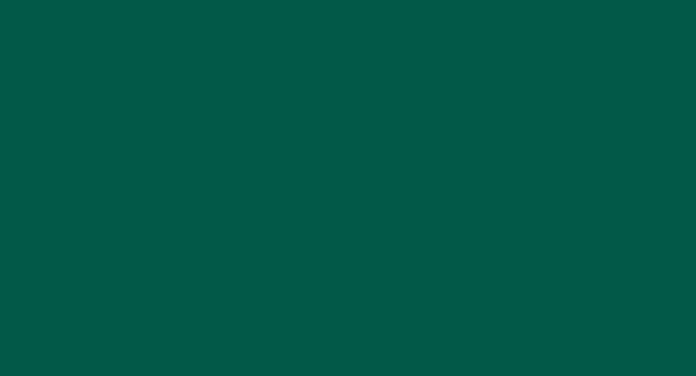
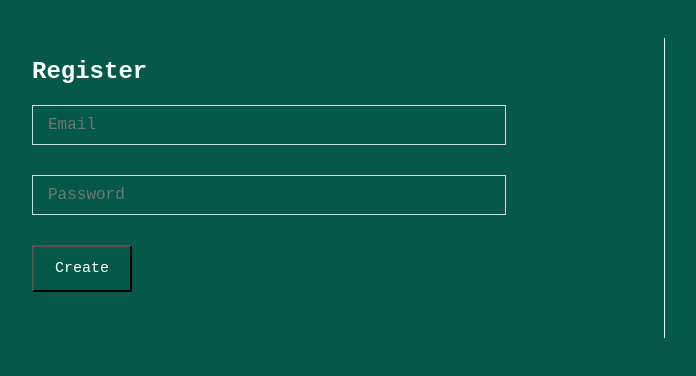
Before and after one commit to aktn/Productive-App-Angular-, an Angular app: page /register in a window 1280 px wide. Before the commit this address led to /. Shown: the part 112-488 px from the top of the page, without its empty margins (26-722 px from the left). Built offline with nearby package versions, Linux system fonts and the light colour scheme.

Commit message:
Content projecting auth form structure

```diff
--- /dev/null
+++ b/src/auth/auth.module.ts
@@ -0,0 +1,18 @@
+import { SharedModule } from "./shared/shared.module";
+import { CommonModule } from "@angular/common";
+import { NgModule } from "@angular/core";
+import { RouterModule, Routes } from "@angular/router";
+
+export const ROUTES: Routes = [
+  { path: "login", loadChildren: "./login/login.module#LoginModule" },
+  {
+    path: "register",
+    loadChildren: "./register/register.module#RegisterModule"
+  }
+];
+
+@NgModule({
+  imports: [CommonModule, SharedModule, RouterModule.forChild(ROUTES)],
+  declarations: []
+})
+export class AuthModule {}
--- /dev/null
+++ b/src/auth/login/login.component.ts
@@ -0,0 +1,18 @@
+import { FormGroup } from "@angular/forms";
+import { Component } from "@angular/core";
+
+@Component({
+  selector: "login",
+  styleUrls: ["login.component.scss"],
+  template: `
+    <auth-form (submit)="createUser($event)">
+      <h2>Login</h2>
+      <button type="submit">Sign In</button>
+    </auth-form>
+  `
+})
+export class LoginComponent {
+  createUser(event: FormGroup) {
+    console.log(event);
+  }
+}
--- /dev/null
+++ b/src/auth/login/login.module.ts
@@ -0,0 +1,13 @@
+import { SharedModule } from "./../shared/shared.module";
+import { CommonModule } from "@angular/common";
+import { NgModule } from "@angular/core";
+import { RouterModule, Routes } from "@angular/router";
+import { LoginComponent } from "./login.component";
+
+export const ROUTES: Routes = [{ path: "", component: LoginComponent }];
+
+@NgModule({
+  imports: [CommonModule, RouterModule.forChild(ROUTES), SharedModule],
+  declarations: [LoginComponent]
+})
+export class LoginModule {}
--- /dev/null
+++ b/src/auth/register/register.component.ts
@@ -0,0 +1,18 @@
+import { FormGroup } from "@angular/forms";
+import { Component } from "@angular/core";
+
+@Component({
+  selector: "register",
+  styleUrls: ["register.component.scss"],
+  template: `
+    <auth-form (submit)="createUser($event)">
+      <h2>Register</h2>
+      <button type="submit">Create</button>
+    </auth-form>
+  `
+})
+export class RegisterComponent {
+  createUser(event: FormGroup) {
+    console.log(event);
+  }
+}
--- /dev/null
+++ b/src/auth/register/register.module.ts
@@ -0,0 +1,13 @@
+import { SharedModule } from "./../shared/shared.module";
+import { RegisterComponent } from "./register.component";
+import { CommonModule } from "@angular/common";
+import { NgModule } from "@angular/core";
+import { RouterModule, Routes } from "@angular/router";
+
+export const ROUTES: Routes = [{ path: "", component: RegisterComponent }];
+
+@NgModule({
+  imports: [CommonModule, RouterModule.forChild(ROUTES), SharedModule],
+  declarations: [RegisterComponent]
+})
+export class RegisterModule {}
--- /dev/null
+++ b/src/auth/shared/components/auth-form.component.scss
@@ -0,0 +1,62 @@
+.auth-form {
+  font-family: var(--main-font);
+  color: #fff;
+  h2 {
+    font-size: 30px;
+  }
+  display: flex;
+  flex-direction: column;
+  justify-content: left;
+  align-items: left;
+  margin: 150px 50px;
+  width: 50%;
+  min-height: 300px;
+  height: 100%;
+  border-right: 1px solid #fff;
+
+  input {
+    font-size: 16px;
+    padding: 10px 15px;
+    outline: 0;
+    width: 70%;
+    color: #fff;
+    background: transparent;
+    outline: 0;
+    margin-bottom: 30px;
+    margin-right: 5px;
+    border: 1px solid #d1deeb;
+    resize: none;
+    font-family: var(--main-font);
+  }
+  input.ng-invalid.ng-touched {
+    border: 1px solid red;
+  }
+}
+
+:host ::ng-deep {
+  button {
+    padding: 13px 10px;
+    cursor: pointer;
+    color: #fff;
+    width: 100px;
+    font-size: 15px;
+    font-family: var(--main-font);
+    background: transparent;
+    transition: 0.2s;
+    display: block;
+    clear: both;
+  }
+  .error {
+    color: #a94442;
+    background: #f2dede;
+    border: 1px solid #e4b3b3;
+    border-radius: 2px;
+    padding: 8px;
+    font-size: 14px;
+    font-weight: 400;
+    margin: 10px 0 0;
+  }
+  button:focus {
+    outline: none;
+  }
+}
--- /dev/null
+++ b/src/auth/shared/components/auth-form.component.ts
@@ -0,0 +1,54 @@
+import { FormGroup, FormBuilder, Validators } from "@angular/forms";
+import { Component, EventEmitter, Output } from "@angular/core";
+
+@Component({
+  selector: "auth-form",
+  styleUrls: ["auth-form.component.scss"],
+  template: `
+    <div class="auth-form">
+      <form (ngSubmit)="onSubmit()" [formGroup]="form">
+        <ng-content select="h2"></ng-content>
+        <input
+          autofocus
+          type="email"
+          placeholder="Email"
+          formControlName="email"
+        />
+        <input
+          type="password"
+          placeholder="Password"
+          formControlName="password"
+        />
+        <ng-content select="button"></ng-content>
+      </form>
+    </div>
+  `
+})
+export class AuthFormComponent {
+  constructor(private fb: FormBuilder) {}
+
+  error: string;
+
+  @Output() submit = new EventEmitter<FormGroup>();
+
+  onSubmit() {
+    if (this.form.valid) {
+      this.submit.emit(this.form);
+    }
+  }
+
+  form = this.fb.group({
+    email: ["", [Validators.required, Validators.email]],
+    password: ["", Validators.required]
+  });
+
+  get checkEmail() {
+    const email = this.form.get("email");
+    return email.hasError("email") && email.touched;
+  }
+
+  get checkPassword() {
+    const password = this.form.get("password");
+    return password.hasError("required") && password.touched;
+  }
+}
```
Also changed, not shown: src/app/app.module.ts (+7 -1 lines), src/auth/shared/shared.module.ts (added, +11 -0 lines), src/auth/login/login.component.scss (added), src/auth/register/register.component.scss (added).
